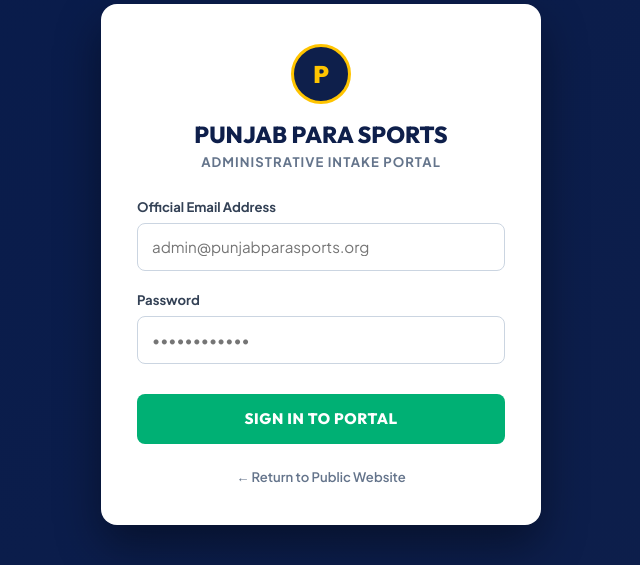
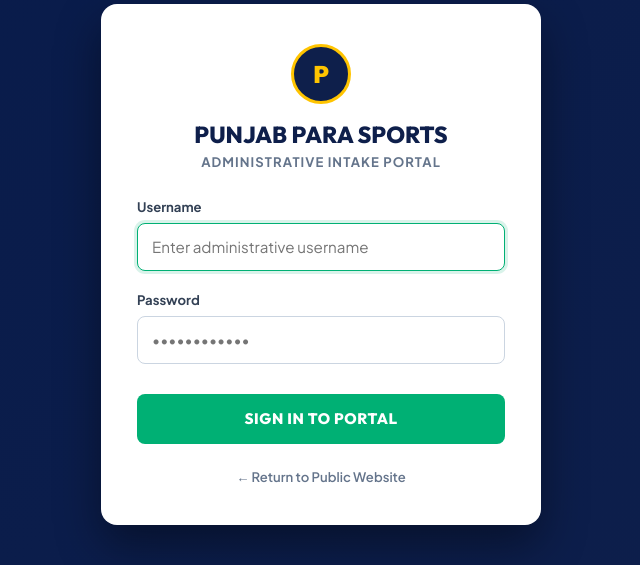
Before and after one commit to gurarpitzz/Punjab-Para-Sports-Association, a PHP site: page /admin/login.php in a window 1280 px wide. Shown: the part 136-701 px from the top of the page, without its empty margins (319-959 px from the left). Run offline with PHP 8.4, Linux system fonts and the light colour scheme.

Commit message:
fix(auth): switch admin authentication from email/gmail to username and password

```diff
--- a/admin/admin_header.php
+++ b/admin/admin_header.php
@@ -232,7 +232,7 @@ $currentPage = basename($_SERVER['PHP_SELF']);
 
   <div class="admin-user-block">
     <div class="user-info">
-      <span class="user-name"><?php echo htmlspecialchars($currentUser['full_name']); ?></span>
+      <span class="user-name"><?php echo htmlspecialchars($currentUser['full_name']); ?><?php if (!empty($currentUser['username'])): ?> <span style="font-weight:400;opacity:0.8;font-size:0.8rem;">(@<?php echo htmlspecialchars($currentUser['username']); ?>)</span><?php endif; ?></span>
       <span class="user-role"><?php echo htmlspecialchars($currentUser['role']); ?></span>
     </div>
     <a href="logout.php" class="btn-logout">Sign Out</a>
--- a/admin/login.php
+++ b/admin/login.php
@@ -11,28 +11,30 @@ if (isPpsaLoggedIn()) {
 
 $error = '';
 if ($_SERVER['REQUEST_METHOD'] === 'POST') {
-    $email = strtolower(trim($_POST['email'] ?? ''));
-    $pass  = $_POST['password'] ?? '';
-    $token = $_POST['csrf_token'] ?? '';
+    $loginInput = trim($_POST['username'] ?? $_POST['email'] ?? '');
+    $pass       = $_POST['password'] ?? '';
+    $token      = $_POST['csrf_token'] ?? '';
 
     if (!validateCsrfToken($token)) {
-        $error = "Session expired or invalid token. Please try again.";
-    } elseif (empty($email) || empty($pass)) {
-        $error = "Please enter both email and password.";
+        $error = "Session expired or invalid security token. Please try again.";
+    } elseif (empty($loginInput) || empty($pass)) {
+        $error = "Please enter both username and password.";
     } else {
         $db = getPpsaDb();
         if (!$db) {
             $error = "Database offline. Please check your DB environment variables.";
         } else {
-            $stmt = $db->prepare("SELECT * FROM ppsa_users WHERE LOWER(email) = ? AND is_active = 1 LIMIT 1");
-            $stmt->execute([$email]);
+            $stmt = $db->prepare("SELECT * FROM ppsa_users WHERE (LOWER(username) = ? OR LOWER(email) = ?) AND is_active = 1 LIMIT 1");
+            $lowerLogin = strtolower($loginInput);
+            $stmt->execute([$lowerLogin, $lowerLogin]);
             $user = $stmt->fetch();
 
             if ($user && password_verify($pass, $user['password_hash'])) {
                 // Successful login
                 session_regenerate_id(true);
                 $_SESSION['ppsa_user_id']    = $user['id'];
-                $_SESSION['ppsa_user_email'] = $user['email'];
+                $_SESSION['ppsa_username']   = $user['username'] ?? $loginInput;
+                $_SESSION['ppsa_user_email'] = $user['email'] ?? '';
                 $_SESSION['ppsa_user_name']  = $user['full_name'];
                 $_SESSION['ppsa_user_role']  = $user['role'];
 
@@ -40,12 +42,12 @@ if ($_SERVER['REQUEST_METHOD'] === 'POST') {
                 $upStmt = $db->prepare("UPDATE ppsa_users SET last_login_at = NOW() WHERE id = ?");
                 $upStmt->execute([$user['id']]);
 
-                ppsaAuditLog($user['id'], 'admin_login', 'ppsa_users', $user['id'], ['email' => $email]);
+                ppsaAuditLog($user['id'], 'admin_login', 'ppsa_users', $user['id'], ['username' => $user['username'] ?? $loginInput]);
 
                 header("Location: dashboard.php");
                 exit();
             } else {
-                $error = "Invalid administrator credentials or account disabled.";
+                $error = "Invalid administrator username or password.";
             }
         }
     }
@@ -192,8 +194,8 @@ $csrf = getCsrfToken();
     <input type="hidden" name="csrf_token" value="<?php echo htmlspecialchars($csrf); ?>">
 
     <div class="form-group">
-      <label class="form-label" for="email">Official Email Address</label>
-      <input type="email" id="email" name="email" class="form-input" required autocomplete="email" placeholder="admin@punjabparasports.org">
+      <label class="form-label" for="username">Username</label>
+      <input type="text" id="username" name="username" class="form-input" required autocomplete="username" placeholder="Enter administrative username" autofocus>
     </div>
 
     <div class="form-group">
--- a/database/ppsa_schema.sql
+++ b/database/ppsa_schema.sql
@@ -9,7 +9,8 @@ SET FOREIGN_KEY_CHECKS = 0;
 -- 1. Administrative Users & RBAC
 CREATE TABLE IF NOT EXISTS `ppsa_users` (
     `id` INT AUTO_INCREMENT PRIMARY KEY,
-    `email` VARCHAR(120) NOT NULL UNIQUE,
+    `username` VARCHAR(60) NOT NULL UNIQUE,
+    `email` VARCHAR(120) NOT NULL,
     `password_hash` VARCHAR(255) NOT NULL,
     `full_name` VARCHAR(100) NOT NULL,
     `role` ENUM('admin', 'reviewer', 'classifier') NOT NULL DEFAULT 'reviewer',
@@ -17,6 +18,7 @@ CREATE TABLE IF NOT EXISTS `ppsa_users` (
     `last_login_at` DATETIME NULL,
     `created_at` TIMESTAMP DEFAULT CURRENT_TIMESTAMP,
     `updated_at` TIMESTAMP DEFAULT CURRENT_TIMESTAMP ON UPDATE CURRENT_TIMESTAMP,
+    INDEX `idx_ppsa_user_username` (`username`),
     INDEX `idx_ppsa_user_role` (`role`, `is_active`)
 ) ENGINE=InnoDB DEFAULT CHARSET=utf8mb4 COLLATE=utf8mb4_unicode_ci;
 
--- a/includes/auth.php
+++ b/includes/auth.php
@@ -19,7 +19,7 @@ if (session_status() === PHP_SESSION_NONE) {
  * Check if an admin user is currently logged in
  */
 function isPpsaLoggedIn(): bool {
-    return !empty($_SESSION['ppsa_user_id']) && !empty($_SESSION['ppsa_user_email']);
+    return !empty($_SESSION['ppsa_user_id']);
 }
 
 /**
@@ -29,7 +29,8 @@ function currentPpsaUser(): ?array {
     if (!isPpsaLoggedIn()) return null;
     return [
         'id'        => (int)$_SESSION['ppsa_user_id'],
-        'email'     => $_SESSION['ppsa_user_email'],
+        'username'  => $_SESSION['ppsa_username'] ?? '',
+        'email'     => $_SESSION['ppsa_user_email'] ?? '',
         'full_name' => $_SESSION['ppsa_user_name'] ?? 'PPSA Staff',
         'role'      => $_SESSION['ppsa_user_role'] ?? 'reviewer'
     ];
--- a/index.html
+++ b/index.html
@@ -173,7 +173,7 @@
 
         <!-- Right Side: Green Athletic Pill LOGIN Button -->
         <div class="nav-login-wrap">
-          <a href="admin/login.html" class="login-pill" title="Authorized Official & Classifier Login">
+          <a href="admin/login.php" class="login-pill" title="Authorized Official & Classifier Login">
             <svg viewBox="0 0 24 24" fill="none" stroke="currentColor" stroke-width="2.5" stroke-linecap="round" stroke-linejoin="round" aria-hidden="true">
               <path d="M15 3h4a2 2 0 0 1 2 2v14a2 2 0 0 1-2 2h-4"></path>
               <polyline points="10 17 15 12 10 7"></polyline>
@@ -617,7 +617,7 @@
           <ul class="footer-links">
             <li><a href="register-athlete.html" style="color:#FFC400;font-weight:700;">Athlete Registration →</a></li>
             <li><a href="register-official.html">Official Registration →</a></li>
-            <li><a href="admin/login.html">State Admin Login</a></li>
+            <li><a href="admin/login.php">State Admin Login</a></li>
             <li><button style="background:none;border:none;color:rgba(255,255,255,0.75);cursor:pointer;padding:0;font-size:0.9rem;" data-placeholder="Application Status Tracker">Track Application ID</button></li>
             <li><button style="background:none;border:none;color:rgba(255,255,255,0.75);cursor:pointer;padding:0;font-size:0.9rem;" data-placeholder="Anti-Doping Policy">Anti-Doping Code (NADA)</button></li>
             <li><button style="background:none;border:none;color:rgba(255,255,255,0.75);cursor:pointer;padding:0;font-size:0.9rem;" data-placeholder="Constitution & Bylaws">Constitution & Bylaws</button></li>
```
Also changed, not shown: admin/login.html (+11 -16 lines), admin/users.php (+27 -14 lines), 2 other files.
